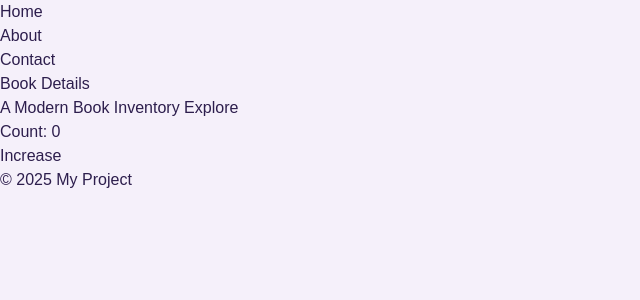
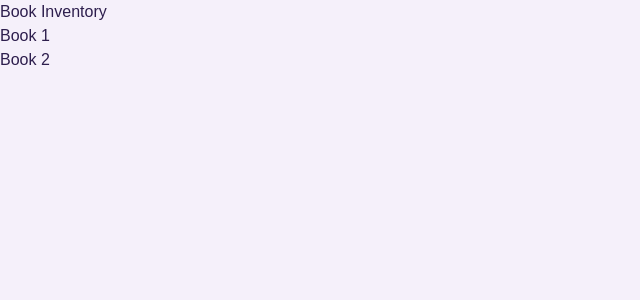
Before and after one commit to Namedoga/A-Modern-Book-Inventory-Explorer, a Next.js app in the folder my-app/: page / in a window 1280 px wide. Shown: the top 300 px of the page, without its empty margins (0-640 px from the left). Built offline with nearby package versions, Linux system fonts and the light colour scheme.

Commit message:
Added homepage

```diff
--- a/my-app/src/pages/index.tsx
+++ b/my-app/src/pages/index.tsx
@@ -1,10 +1,33 @@
-import Layout from '../Layout/Layout';
-import MainContent from '../components/MainContent';
+import { useState, useEffect } from 'react';
 
-export default function Home() {
+
+interface Book {
+  id: number;
+  title: string;
+}
+
+const Home = () => {
+  const [books, setBooks] = useState<Book[]>([]);
+
+  useEffect(() => {
+
+
+    setBooks([
+      { id: 1, title: "Book 1" },
+      { id: 2, title: "Book 2" },
+    ]);
+  }, []);
+
   return (
-    <Layout>
-      <MainContent />
-    </Layout>
+    <div>
+      <h1>Book Inventory</h1>
+      <ul>
+        {books.map(book => (
+          <li key={book.id}>{book.title}</li>
+        ))}
+      </ul>
+    </div>
   );
-}
+};
+
+export default Home;
```
